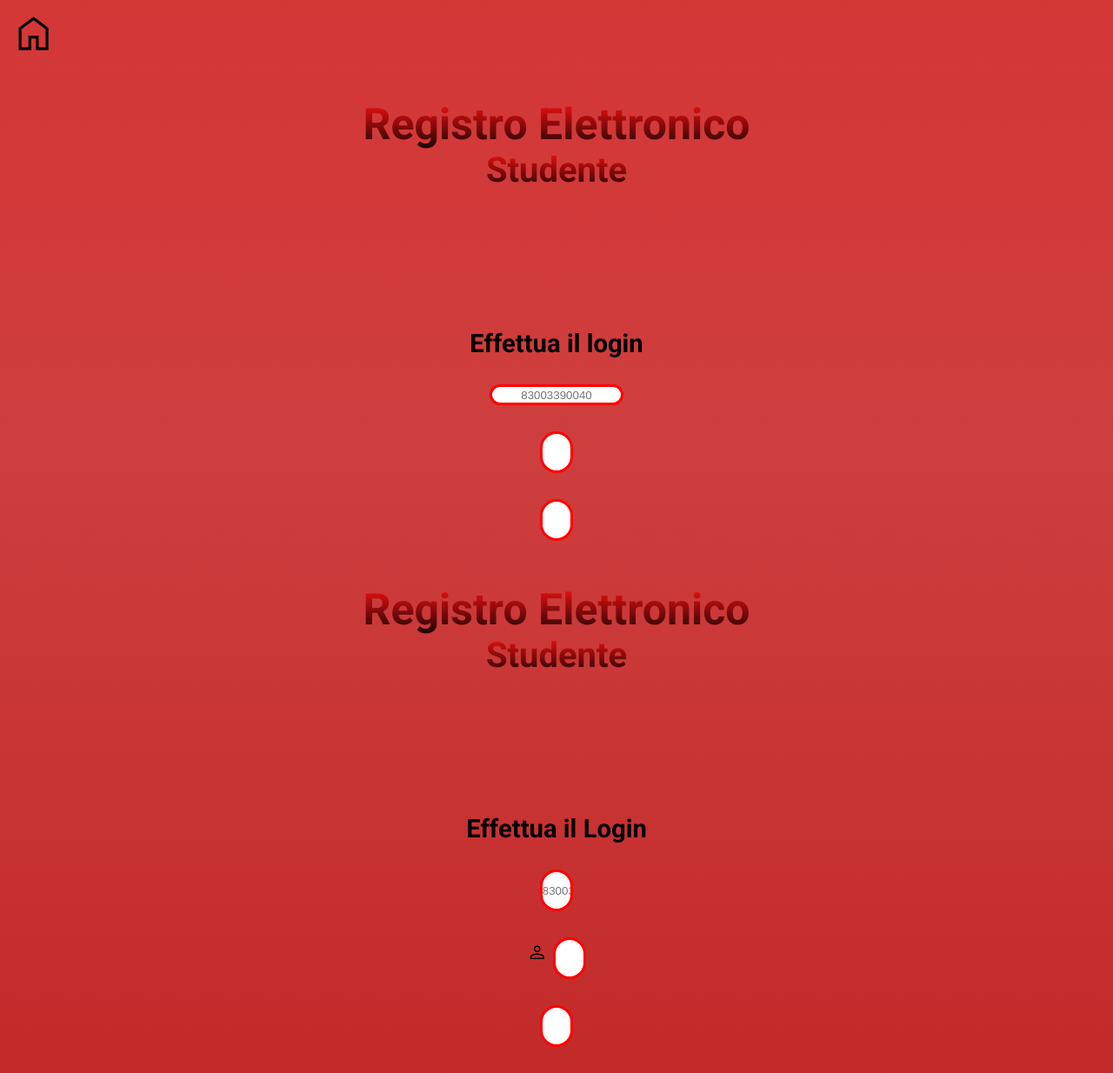
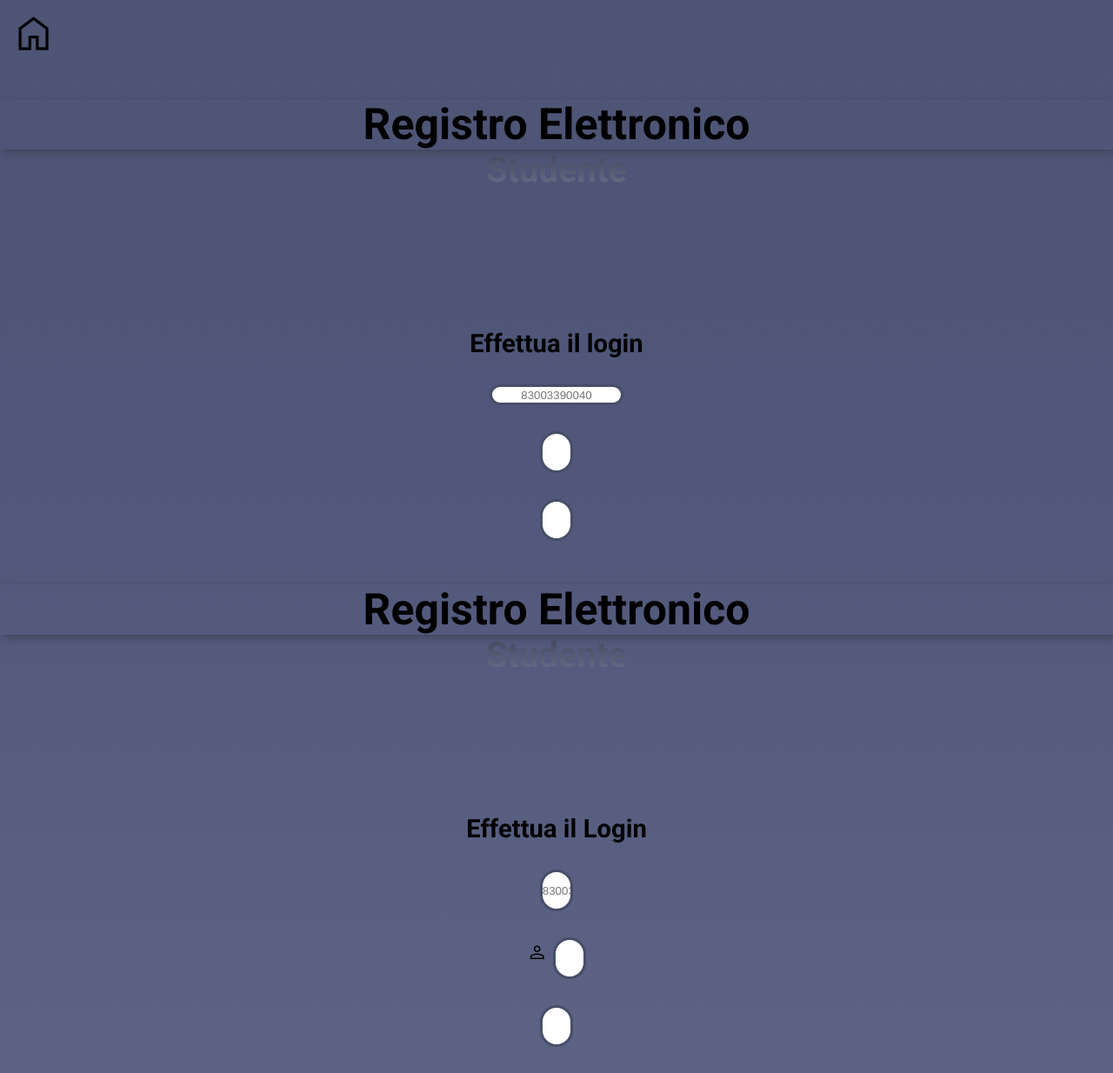
Before and after one commit to LorisRosano/registroElettronico-lorisRosano, a PHP site: page /studente.php in a window 1280 px wide. Shown: the whole page at 87% size. Run offline with PHP 8.4, Linux system fonts and the light colour scheme.

Commit message:
Creata pagina login + iniziato "Cambia Password"

```diff
--- a/style.css
+++ b/style.css
@@ -21,7 +21,7 @@ body{
     width: 100vw;
     height: 100vh;
     overflow: hidden;
-    background: linear-gradient(180deg, #e22727, #ce3e3e, #b41111);
+    background: linear-gradient(180deg, #474E68, #50577A, #6B728E);
     background-size: 400% 400%;
     -webkit-animation: gradient 10s ease infinite;
     -moz-animation: gradient 10s ease infinite;
@@ -48,9 +48,8 @@ body{
 .titolo{
     text-align: center;
     font-size: 50px;
-    color: transparent;
-    -webkit-background-clip: text;
-    background-image: linear-gradient(rgb(255, 16, 16),rgba(0, 0, 0, 0.9));
+
+    box-shadow: #404258 3px 3px 10px !important;
     margin-top: 50px;
 }
 #divPadre{
@@ -83,7 +82,7 @@ body{
     width: 200px;
     height: 200px;
     border-radius: 50%;
-    border: 2px solid red;
+    border: 2px solid #50577A;
 }
 #btnLoginDocente, #btnLoginStudente{
     margin-top: 50px;
@@ -105,7 +104,7 @@ button > .barra{
     left: 0;
     width: 100%;
     max-width: 0;
-    background-color: #ff0000b0;
+    background-color: #404258;
     transition: all 0.5s ease;
     border-radius: 10px;
     z-index: 0;
@@ -132,7 +131,7 @@ h2{
     font-size: 40px;
     color: transparent;
     -webkit-background-clip: text;
-    background-image: linear-gradient(rgb(255, 16, 16),rgba(0, 0, 0, 0.9));
+    background-image: linear-gradient(#404258,#6B728E);
 }
 #divLogin{
     display: flex;
@@ -150,7 +149,7 @@ h2{
     height: 6vh;
     border-radius: 100px;
     text-align: center;
-    border: solid 3px red;
+    border: solid 3px #474E68;
 }
 #btnHome{
     font-size: 4vw;
@@ -168,7 +167,7 @@ h2{
     }
     100%{
         transform: scale(120%);
-        background-color: rgb(255, 16, 16);
+        background-color: #404258;
     }
 }
 #btnHome:not(:hover){
@@ -177,7 +176,7 @@ h2{
 @keyframes animHomeHoverOUT{
     0%{
         transform: scale(120%);
-        background-color: rgb(255, 16, 16);
+        background-color: #404258;
     }
     100%{
         transform: scale(100%);
```
